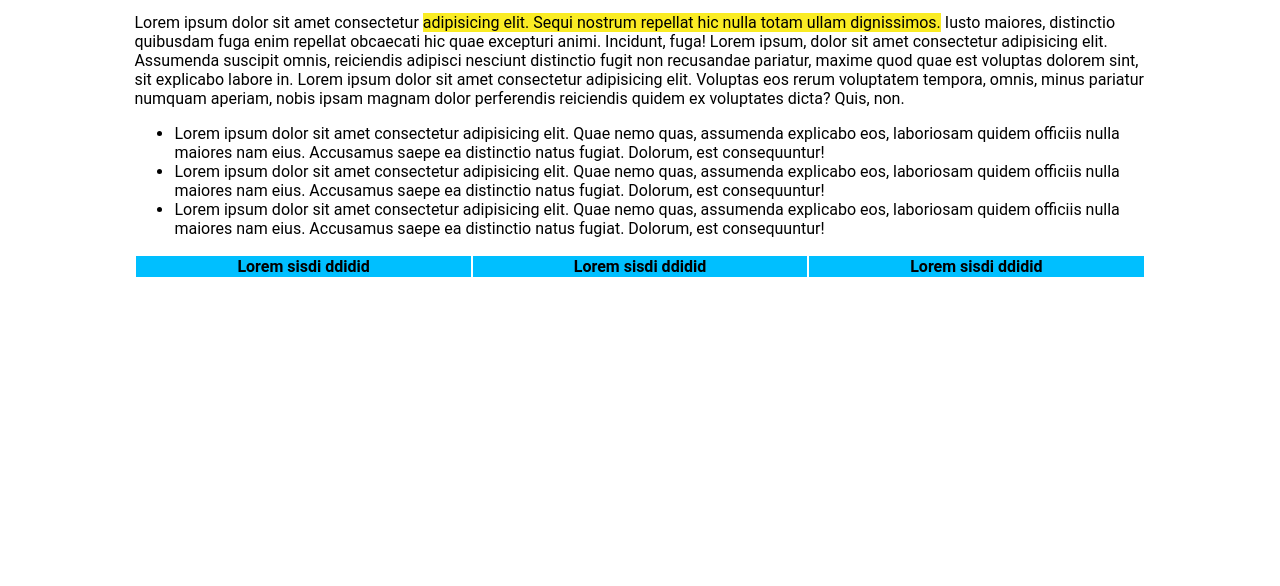
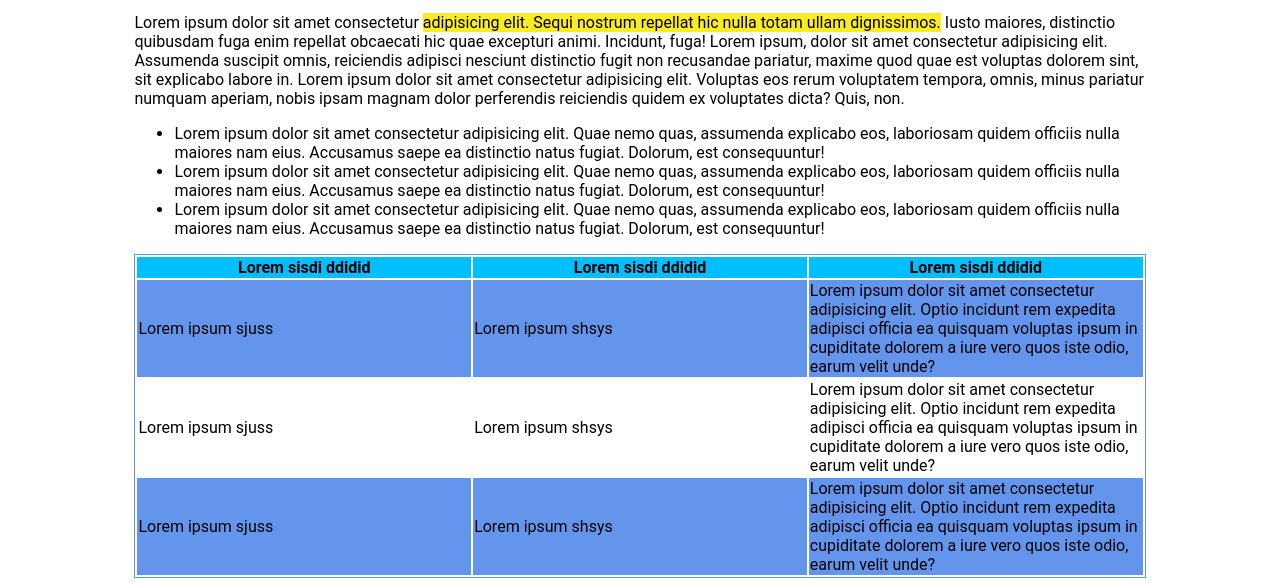
Before and after one commit to GiuseppeMandriani/html-css-booleaner, a website: page index.html in a window 1280 px wide. Shown: the part 320-906 px from the top of the page. Before the commit the page ends 800 px from the top, so only its background shows below. Drawn offline with Linux system fonts and the light colour scheme.

Commit message:
table finished

```diff
--- a/index.html
+++ b/index.html
@@ -46,10 +46,29 @@
         <section>
           <table>
             <thead class="first row">
-              <th class="cella">Lorem sisdi ddidid</th>
-              <th class="cella">Lorem sisdi ddidid</th>
-              <th class="cella">Lorem sisdi ddidid</th>
+              <tr>
+                <th class="cella">Lorem sisdi ddidid</th>
+                <th class="cella">Lorem sisdi ddidid</th>
+                <th class="cella">Lorem sisdi ddidid</th>
+              </tr>
             </thead>
+            <tbody>
+              <tr class="tbody">
+                <td>Lorem ipsum sjuss</td>
+                <td>Lorem ipsum shsys</td>
+                <td>Lorem ipsum dolor sit amet consectetur adipisicing elit. Optio incidunt rem expedita adipisci officia ea quisquam voluptas ipsum in cupiditate dolorem a iure vero quos iste odio, earum velit unde?</td>
+              </tr>
+              <tr>
+                <td>Lorem ipsum sjuss</td>
+                <td>Lorem ipsum shsys</td>
+                <td>Lorem ipsum dolor sit amet consectetur adipisicing elit. Optio incidunt rem expedita adipisci officia ea quisquam voluptas ipsum in cupiditate dolorem a iure vero quos iste odio, earum velit unde?</td>
+              </tr>
+              <tr class="tbody">
+                <td>Lorem ipsum sjuss</td>
+                <td>Lorem ipsum shsys</td>
+                <td>Lorem ipsum dolor sit amet consectetur adipisicing elit. Optio incidunt rem expedita adipisci officia ea quisquam voluptas ipsum in cupiditate dolorem a iure vero quos iste odio, earum velit unde?</td>
+              </tr>
+            </tbody>
           </table>
         </section>
       </main>
--- a/main.css
+++ b/main.css
@@ -49,6 +49,7 @@ header {
 }
 table {
   width: 100%;
+  border: 1px solid #6495ed;
 }
 
 .first.row {
@@ -57,3 +58,7 @@ table {
 .cella {
   width: 30%;
 }
+
+.tbody {
+  background-color: #6495ed;
+}
```
